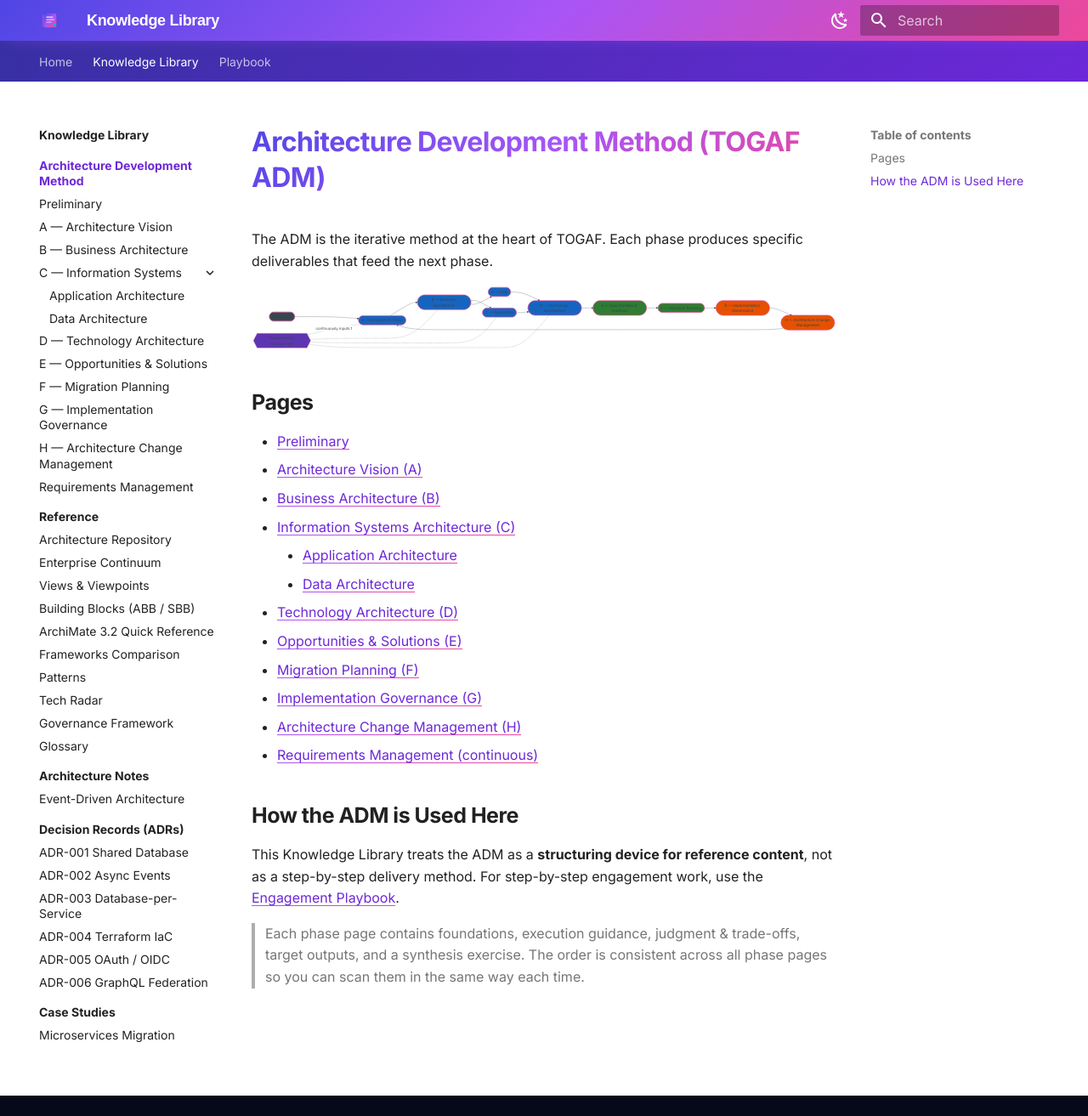
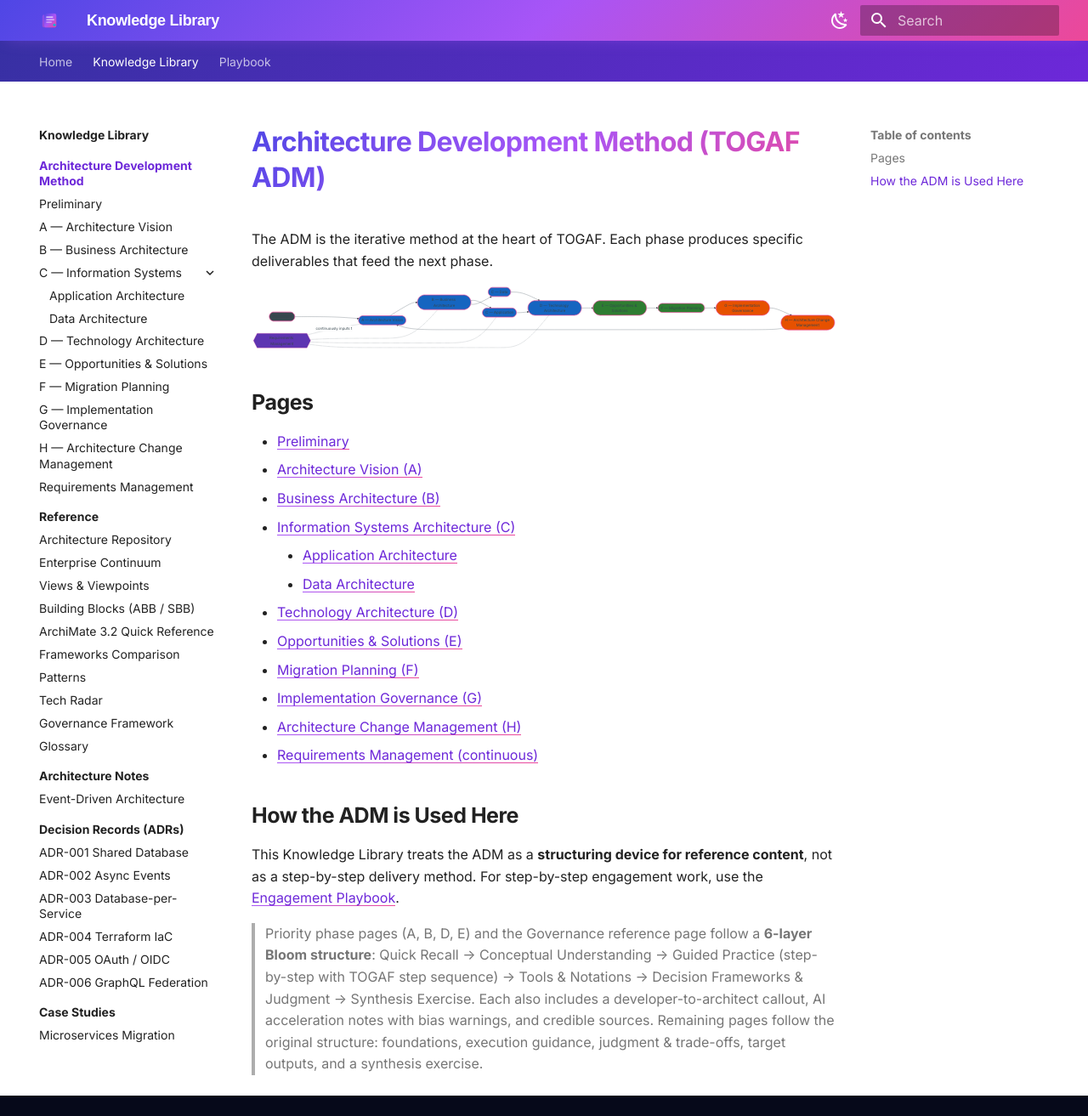
Before and after one commit to Yuvarajsfcloud/Knowledge-Library, an MkDocs documentation site: the page built from docs/knowledge/adm/index.md, in a window 1280 px wide and 1313 px high. Shown: the whole window at 85% size. Built offline with MkDocs 1.6.1 and Material for MkDocs 9.7.7, drawn with Linux system fonts in a browser that asks for light colours.

Commit message:
Update ADM and Knowledge index descriptions to reflect Bloom 6-layer structure on priority pages (A, B, D, E, Governance)

```diff
--- a/docs/knowledge/adm/index.md
+++ b/docs/knowledge/adm/index.md
@@ -53,4 +53,4 @@
 
 This Knowledge Library treats the ADM as a **structuring device for reference content**, not as a step-by-step delivery method. For step-by-step engagement work, use the [Engagement Playbook](../../playbook/engagement/index.md).
 
-> Each phase page contains foundations, execution guidance, judgment & trade-offs, target outputs, and a synthesis exercise. The order is consistent across all phase pages so you can scan them in the same way each time.
+> Priority phase pages (A, B, D, E) and the Governance reference page follow a **6-layer Bloom structure**: Quick Recall → Conceptual Understanding → Guided Practice (step-by-step with TOGAF step sequence) → Tools & Notations → Decision Frameworks & Judgment → Synthesis Exercise. Each also includes a developer-to-architect callout, AI acceleration notes with bias warnings, and credible sources. Remaining pages follow the original structure: foundations, execution guidance, judgment & trade-offs, target outputs, and a synthesis exercise.
```
Also changed, not shown: docs/knowledge/index.md (+1 -1 lines).
